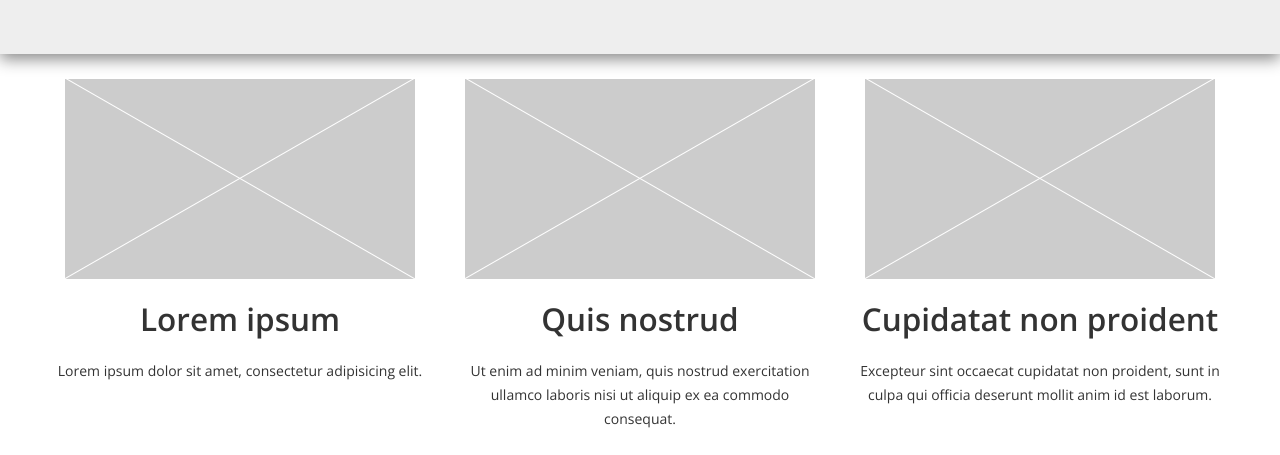
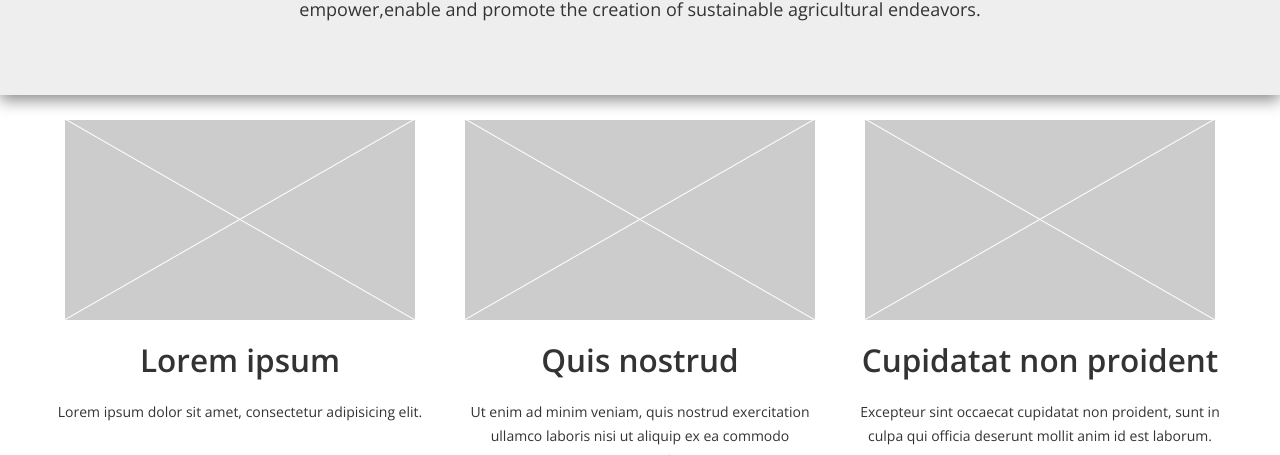
Before and after one commit to StephenOwen/asapfoundation, a plain HTML site: page index.html in a window 1280 px wide. Shown: the part 645-1100 px from the top of the page. Drawn offline with nearby package versions, Linux system fonts and the light colour scheme.

Commit message:
Title Change
index.html

```diff
--- a/index.html
+++ b/index.html
@@ -2,7 +2,7 @@
 <html lang="en">
   <head>
     <meta charset="utf-8">
-    <title>ASAP</title>
+    <title>Changed my title</title>
     <meta name="viewport" content="width=device-width, initial-scale=1.0">
     <meta name="description" content="Raise Chickens">
     <meta name="author" content="Stephen Owen (sowen242@gmail.com)">
@@ -90,6 +90,7 @@
         <div class="row">
           <div class="span12">
             <h1>Our <strong class="pink">Mission</strong></h1>
+            <center><p>empower,enable and promote the creation of sustainable agricultural endeavors.</p></center>
           </div>
         </div>
       </div>
```
